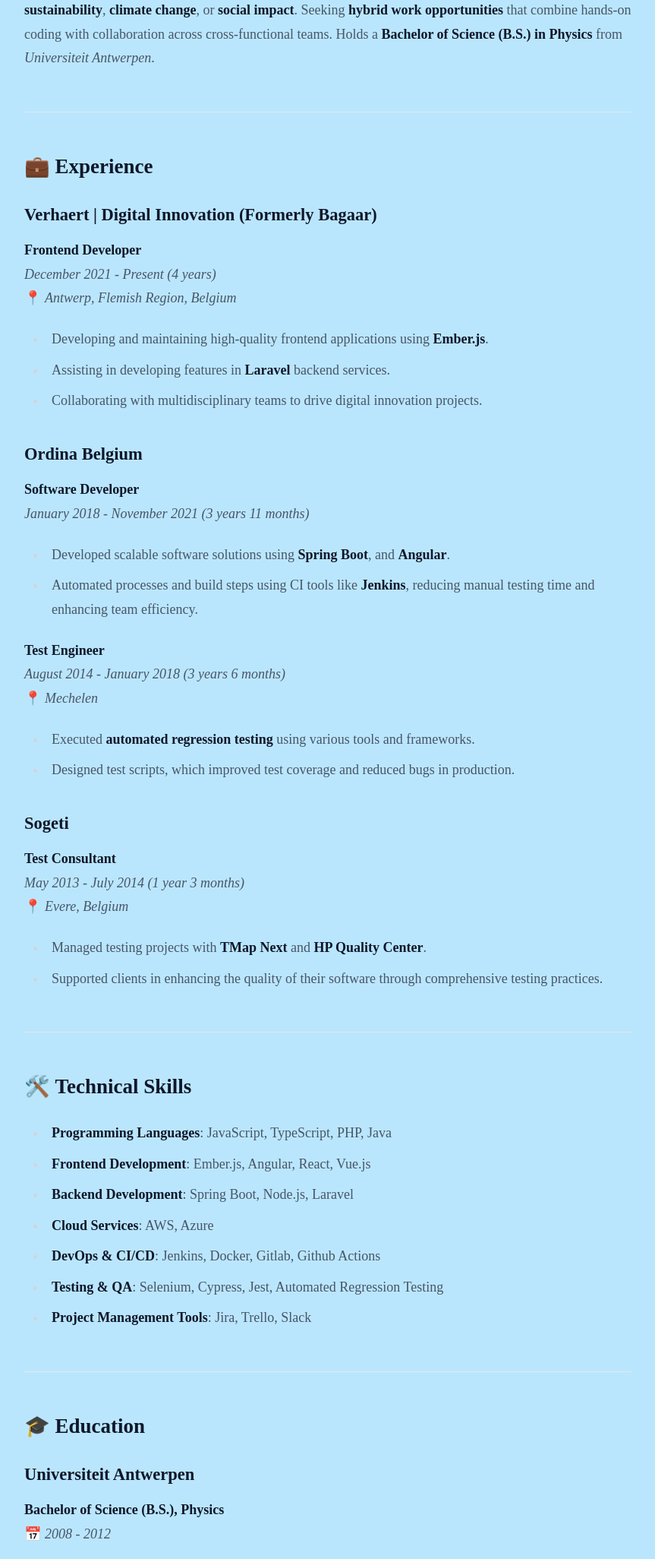
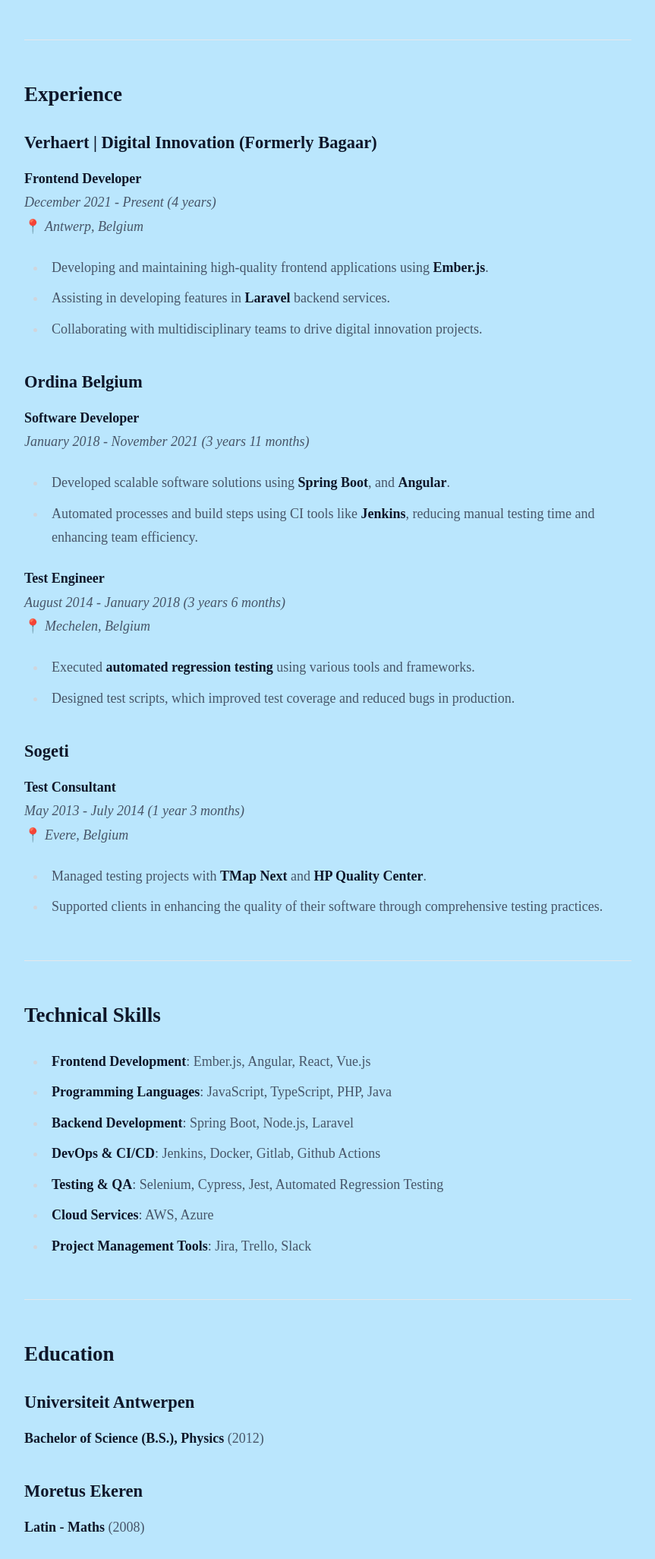
Before and after one commit to gvdp/gvdp, an Eleventy site: page site/resume.md in a window 1280 px wide. Shown: the part 745-2797 px from the top of the page at 76% size, without its empty margins (208-1071 px from the left). Built offline with nearby package versions, Linux system fonts and the light colour scheme; Eleventy itself is replaced by a stand-in of ours; files that its build step writes are made by us from their sources.

Commit message:
update resume

```diff
--- a/site/resume.md
+++ b/site/resume.md
@@ -18,19 +18,19 @@ title: Resume
 
 ---
 
-## 📝 **Summary**
+## **Summary**
 
-Experienced **Software Engineer** with a strong background in the information technology and services industry, specializing in **frontend development** using any client side Javascript framework (mainly Ember.js, React, Angular, ...). Passionate about building user-centric digital solutions, optimizing software processes, and solving complex problems. Aspiring to join a company with a clear mission, particularly those focused on **sustainability**, **climate change**, or **social impact**. Seeking **hybrid work opportunities** that combine hands-on coding with collaboration across cross-functional teams. Holds a **Bachelor of Science (B.S.) in Physics** from _Universiteit Antwerpen_.
+Experienced **Full Stack Software Developer** with a strong background in the information technology and services industry, specializing in **frontend development** using any client side Javascript framework (mainly Ember.js, React, Angular, ...). Passionate about building user-centric digital solutions, optimizing software processes, and solving complex problems.
 
 ---
 
-## 💼 **Experience**
+## **Experience**
 
 ### **Verhaert | Digital Innovation (Formerly Bagaar)**
 
 **Frontend Developer**
 _December 2021 - Present (4 years)_
-📍 _Antwerp, Flemish Region, Belgium_
+📍 _Antwerp, Belgium_
 
 - Developing and maintaining high-quality frontend applications using **Ember.js**.
 - Assisting in developing features in **Laravel** backend services.
@@ -46,7 +46,7 @@ _January 2018 - November 2021 (3 years 11 months)_
 
 **Test Engineer**
 _August 2014 - January 2018 (3 years 6 months)_
-📍 _Mechelen_
+📍 _Mechelen, Belgium_
 
 - Executed **automated regression testing** using various tools and frameworks.
 - Designed test scripts, which improved test coverage and reduced bugs in production.
@@ -62,33 +62,31 @@ _May 2013 - July 2014 (1 year 3 months)_
 
 ---
 
-## 🛠️ **Technical Skills**
+## **Technical Skills**
 
+- **Frontend Development**: Ember.js, Angular, React, Vue.js
 - **Programming Languages**: JavaScript, TypeScript, PHP, Java
-- **Frontend Development**: Ember.js, Angular, React, Vue.js
 - **Backend Development**: Spring Boot, Node.js, Laravel
-- **Cloud Services**: AWS, Azure
 - **DevOps & CI/CD**: Jenkins, Docker, Gitlab, Github Actions
 - **Testing & QA**: Selenium, Cypress, Jest, Automated Regression Testing
+- **Cloud Services**: AWS, Azure
 - **Project Management Tools**: Jira, Trello, Slack
 
 ---
 
-## 🎓 **Education**
+## **Education**
 
 ### **Universiteit Antwerpen**
 
-**Bachelor of Science (B.S.), Physics**
-📅 _2008 - 2012_
+**Bachelor of Science (B.S.), Physics** (2012)
 
 ### **Moretus Ekeren**
 
-**Latin - Maths**
-📅 _2002 - 2008_
+**Latin - Maths** (2008)
 
 ---
 
-## 🏆 **Certifications**
+## **Certifications**
 
 - ISTQB - BCS Certified Tester Foundation Level
 - TMap Next Test Engineer
@@ -97,7 +95,7 @@ _May 2013 - July 2014 (1 year 3 months)_
 
 ---
 
-## 🌍 **Languages**
+## **Languages**
 
 - **English**: _Full Professional Proficiency_
 - **Dutch**: _Native or Bilingual Proficiency_
@@ -105,7 +103,7 @@ _May 2013 - July 2014 (1 year 3 months)_
 
 ---
 
-## 🎸 **Interests**
+## **Additional Interests**
 
 - **Music**: Passionate about playing the guitar, especially blues and rock.
 - **Soccer**: Active player and volunteer, involved in event organization and website management for the local soccer team.
@@ -115,8 +113,4 @@ _May 2013 - July 2014 (1 year 3 months)_
 
 ---
 
-> _"Coding is not just about creating software; it's about crafting experiences and solving problems."_ – **Glenn Van De Putte - ChatGPT**
-
----
-
 <sub>Written with assistance from AI, because even developers need help with the words sometimes.</sub>
```
